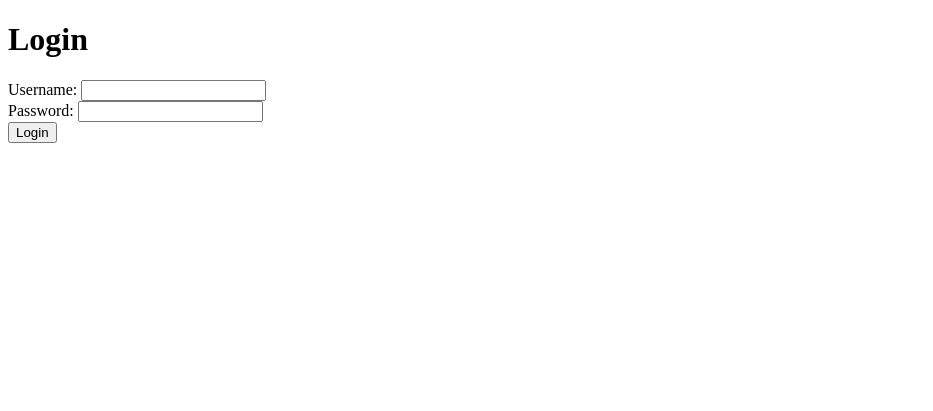
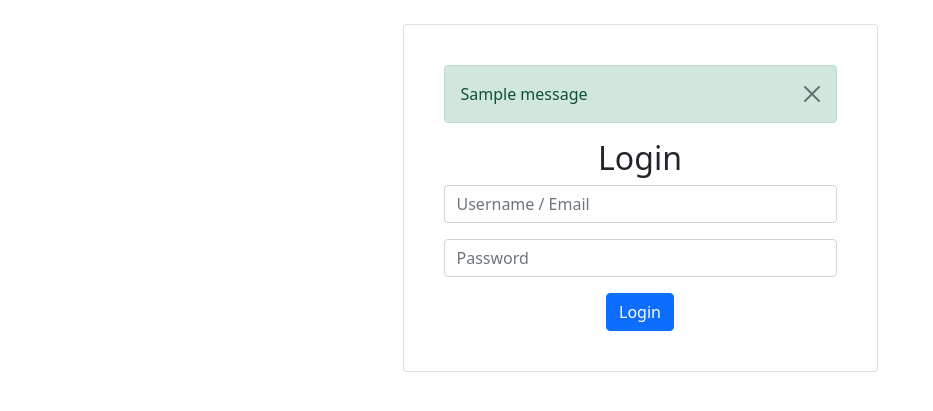
Before and after one commit to Abd-al-qudus/TaskHub, a Flask app: template templates/login.html in a window 1280 px wide. Shown: the top 411 px of the page, without its empty margins (0-933 px from the left). Run offline with Flask 3, Linux system fonts and the light colour scheme; the template is opened without the code that fills it: values that come from a table or form of the project are taken from there, others are empty; tables that the repository leaves empty hold one stand-in row (values such as "Sample post"); one stand-in notice (Sample message) is shown; some libraries are stand-ins or nearby versions.

Commit message:
fixed home/login

```diff
--- a/api/forms.py
+++ b/api/forms.py
@@ -8,16 +8,17 @@ from flask_wtf import FlaskForm
 from wtforms.validators import InputRequired, Length, EqualTo, Email, Regexp ,Optional
 from flask_login import current_user
 from wtforms import ValidationError,validators
-from api.models import User
+from api.databases import UserDatabaseOperation
 
-
+userDb = UserDatabaseOperation()
 class login_form(FlaskForm):
-    email = StringField(validators=[InputRequired(), Email(), Length(1, 64)])
+    username = StringField(validators=[InputRequired(), Email(), Length(1, 64)])
     pwd = PasswordField(validators=[InputRequired(), Length(min=8, max=72)])
     # Placeholder labels to enable form rendering
     username = StringField(
-        validators=[Optional()]
+        validators=[InputRequired()]
     )
+    submit = SubmitField('Login')
 
 
 class register_form(FlaskForm):
@@ -41,13 +42,13 @@ class register_form(FlaskForm):
             EqualTo("pwd", message="Passwords must match !"),
         ]
     )
-    submit = SubmitField('Register now')
+    submit = SubmitField('Login')
 
 
     def validate_email(self, email):
-        if User.query.filter_by(email=email.data).first():
+        if userDb.get_user(usrname=email.data):
             raise ValidationError("Email already registered!")
 
     def validate_uname(self, username):
-        if User.query.filter_by(username=username.data).first():
+        if userDb.get_user(username=username.data):
                 raise ValidationError("Username already taken!")
--- a/api/models.py
+++ b/api/models.py
@@ -8,7 +8,8 @@ from sqlalchemy import (
     Column,
     Integer,
     ForeignKey,
-    String)
+    String,
+    Boolean)
 
 from flask_login import UserMixin
 
@@ -23,6 +24,7 @@ class Task(Base):
     description = Column(String(500), unique=True, nullable=False)
     user_id = Column(Integer, ForeignKey('user.id'))
     team_name = Column(String(80), nullable=False, unique=True)
+    status = Column(Boolean, nullable=False)
 
     # team = relationship('Team', backref='task', cascade='all, delete')
     team_member = relationship('TeamMember', backref='task', cascade='all, delete')
--- a/requirement.txt
+++ b/requirements.txt
@@ -4,13 +4,17 @@ bcrypt==4.0.1
 blinker==1.6.2
 click==8.1.3
 Django==4.2.1
+dnspython==2.3.0
+email-validator==2.0.0.post2
 Flask==2.3.2
 Flask-Bcrypt==1.0.1
 Flask-Login==0.6.2
 Flask-Migrate==4.0.4
 Flask-MySQL==1.5.2
 Flask-SQLAlchemy==3.0.3
+Flask-WTF==1.1.1
 greenlet==2.0.2
+idna==3.4
 itsdangerous==2.1.2
 Jinja2==3.1.2
 Mako==1.2.4
@@ -24,3 +28,4 @@ SQLAlchemy==2.0.15
 sqlparse==0.4.4
 typing_extensions==4.6.2
 Werkzeug==2.3.4
+WTForms==3.0.1
--- a/taskhub.py
+++ b/taskhub.py
@@ -1,5 +1,6 @@
 from flask import (
     Flask,
+    flash,
     render_template,
     request,
     redirect,
@@ -47,10 +48,9 @@ dbOps = DatabaseOperation()
 userDb = UserDatabaseOperation()
 
 @app.route('/')
-def index():
-    return render_template('register.html')
-
 @app.route('/home')
+# def index():
+#     return render_template('home.html')
 def home():
     return render_template('home.html')
 
@@ -58,29 +58,36 @@ def home():
 def register():
     form = register_form()
     if form.validate_on_submit():
-        email = form.email.data
+        user_email = form.email.data
         pwd = form.pwd.data
         username = form.username.data
-        new_user = User(username=username, email=email)
+        new_user = User(username=username, user_email=user_email)
         new_user.password = pwd
-        userDb.add_user(new_user)
-        return redirect(url_for('login'))
+        try:
+            userDb.add_user(new_user)
+            flash(f"Account Succesfully created", "success")
+            return redirect(url_for('login'))
+        except:
+            db.session.rollback()
+            flash(f"Account exist", "success")
 
     return render_template('register.html', form=form)
 
 
 @app.route('/login', methods=['GET', 'POST'])
 def login():
-    login_form = login_form()
-    if request.method == 'POST':
-        username =  request.form['username']
-        password = request.form['password']
-
-        user = userDb.get_user(usrname=username)
-        if user and user.verify_password(password):
-            return redirect(url_for('home'))
-
-    return render_template('login.html')
+    form = login_form()
+    if form.validate_on_submit():
+        username = form.username.data
+        password = form.pwd.data
+        try:
+            user = userDb.get_user(usrname=username)
+            if user and user.verify_password(password=password):
+                return redirect('home')
+        except:
+            db.session.rollback()
+            flash(f"Invalid Login Parameters", "success")
+    return render_template('login.html', form=form)
 
 @app.route('/task_manager')
 def task_manager():
--- a/templates/login.html
+++ b/templates/login.html
@@ -1,19 +1,38 @@
-<!DOCTYPE html>
-<html>
-<head>
-    <title>Login</title>
-</head>
-<body>
-    <h1>Login</h1>
-    <form method="POST" action="/login">
-        <label for="username">Username:</label>
-        <input type="text" id="username" name="username" required><br>
+{% extends 'base.html' %}
+{% block content%}
 
-        <label for="password">Password:</label>
-        <input type="password" id="password" name="password" required><br>
+<div class="container">
+    <div class="row mt-4">
+        <div class="col-lg-5 col-md-6 m-auto card p-4">
+            <form action="{{ request.path }}" method="POST" class="card-body">
+                {{ form.csrf_token }}
 
-        <input type="submit" value="Login">
-    </form>
+                {% with messages = get_flashed_messages(with_categories=True) %}
+                {% if messages %}
+                {% for category, message in messages %}
+                <div class="alert alert-{{category}} alert-dismissible fade show" role="alert">
+                    {{ message }}
+                    <button type="button" class="btn-close" data-bs-dismiss="alert" aria-label="Close"></button>
+                </div>
+                {% endfor %}
+                {% endif %}
+                {% endwith %}
+                <div class="text-center">
+                    <h2>Login</h2>
+                </div>
 
-</body>
-</html>
+                <div class="form-group mb-3">
+                    {{ form.username(class_="form-control",placeholder="Username / Email")}}
+                </div>
+                <div class="form-group mb-3">
+                    {{ form.pwd(class_="form-control",placeholder="Password")}}
+                </div>
+
+                <div class="text-center">
+                    {{ form.submit(class_="btn btn-primary", value="Login") }}
+                </div>
+            </form>
+        </div>
+    </div>
+</div>
+{% endblock %}
```
Also changed, not shown: templates/home.html (+6 -1 lines), templates/register.html (+23 -1 lines).
